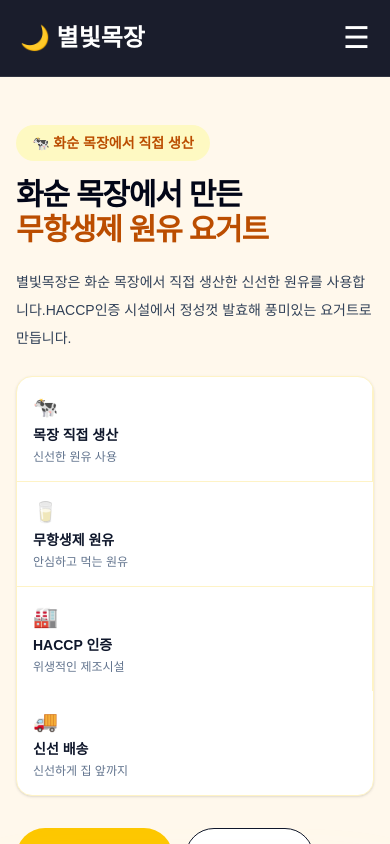
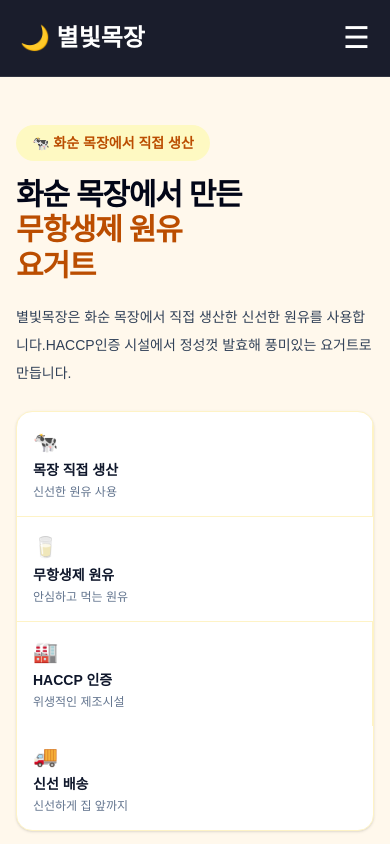
Before and after one commit to starlight-farm/starlight-farm, a Next.js app: page / in a window 390 px wide. Shown: the top 844 px of the page. Built offline with nearby package versions, Linux system fonts and the light colour scheme.

Commit message:
header responsive

```diff
--- a/app/page.tsx
+++ b/app/page.tsx
@@ -18,11 +18,15 @@ export default function Home() {
             </div>
 
             <h1 className="mb-5 max-w-2xl text-3xl font-black leading-[1.18] tracking-[-0.04em] text-slate-950 sm:text-4xl md:text-6xl">
-              화순 목장에서 만든
-              <br />
-              <span className="text-amber-700">
-                무항생제 원유 요거트
-              </span>
+            화순 목장에서 만든
+            <br />
+            <span className="text-amber-700">
+              무항생제 원유
+            </span>
+            <br />
+            <span className="text-amber-700">
+              요거트
+            </span>
             </h1>
 
             <p className="mb-6 max-w-xl text-sm leading-7 text-slate-700 sm:text-base md:text-lg md:leading-8">
```
